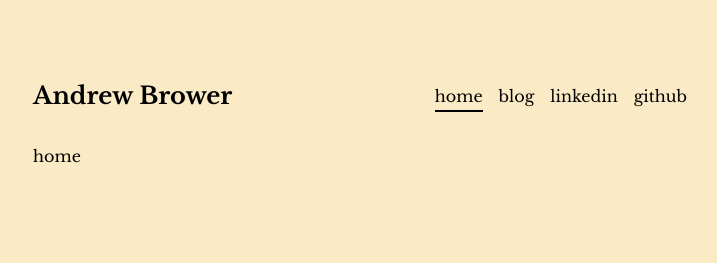
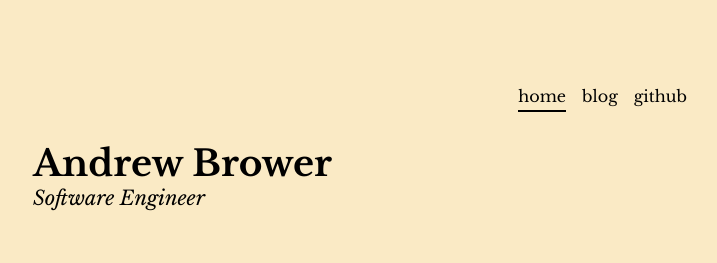
Before and after one commit to bigspeedfpv/home, an Astro site: page / in a window 1280 px wide. Shown: the whole page, without its empty margins (280-997 px from the left). Built offline with nearby package versions, Linux system fonts and the light colour scheme; Astro itself is replaced by a stand-in of ours; a web font is replaced by a local one.

Commit message:
fix: don't show duplicate header on homepage

```diff
--- a/src/layouts/Layout.astro
+++ b/src/layouts/Layout.astro
@@ -7,9 +7,10 @@ const { title } = Astro.props;
 const navButtons = [
   { title: "home", route: "/" },
   { title: "blog", route: "/blog" },
-  { title: "linkedin", route: "https://www.linkedin.com/in/andrewbrower" },
   { title: "github", route: "https://github.com/bigspeedfpv" },
 ];
+
+const isHome = Astro.url.pathname === "/";
 ---
 
 <!doctype html>
@@ -23,8 +24,9 @@ const navButtons = [
 	</head>
 	<body class="bg-sepia flex justify-center">
     <div class="p-12 w-full max-w-[750px]">
-      <header class="my-8 flex flex-row justify-between items-center flex-wrap">
-        <h1 class="font-bold text-2xl mr-4">Andrew Brower</h1>
+      <header class="my-8 h-8 flex flex-row justify-between items-center flex-wrap">
+        <!-- the home page has its own header! -->
+        <h1 class="font-bold text-2xl mr-4">{isHome ? "" : "Andrew Brower"}</h1>
         <div class="flex gap-4 flex-wrap">
           {navButtons.map(({title, route}) => <NavButton href={route}, text={title} />)}
         </div>
--- a/src/pages/index.astro
+++ b/src/pages/index.astro
@@ -1,8 +1,8 @@
 ---
 import Layout from '../layouts/Layout.astro';
-
 ---
 
 <Layout title="Home">
-home
+<h1 class="text-4xl font-bold">Andrew Brower</h1>
+<h2 class="text-xl italic">Software Engineer</h2>
 </Layout>
```
Also changed, not shown: src/styles/global.css (+10 -10 lines).
